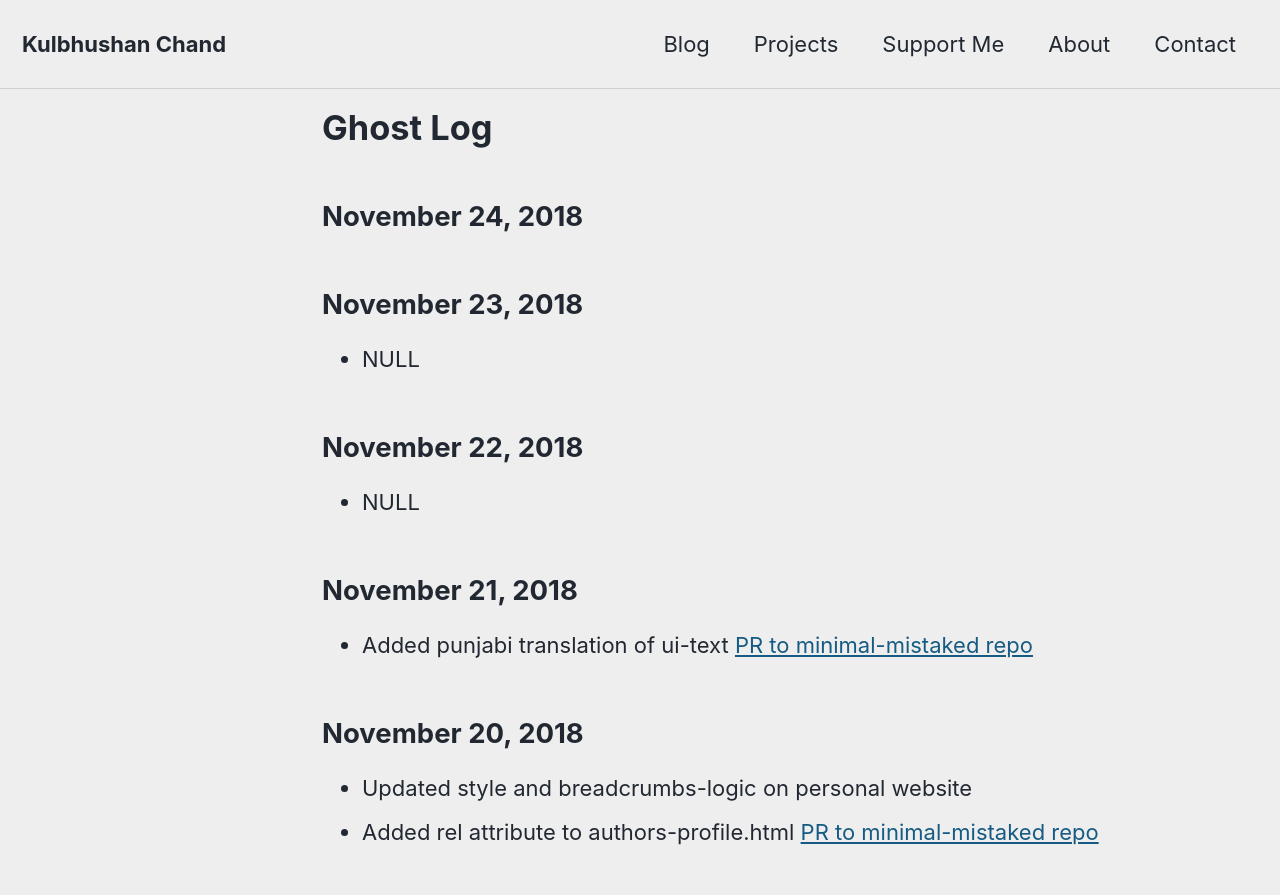
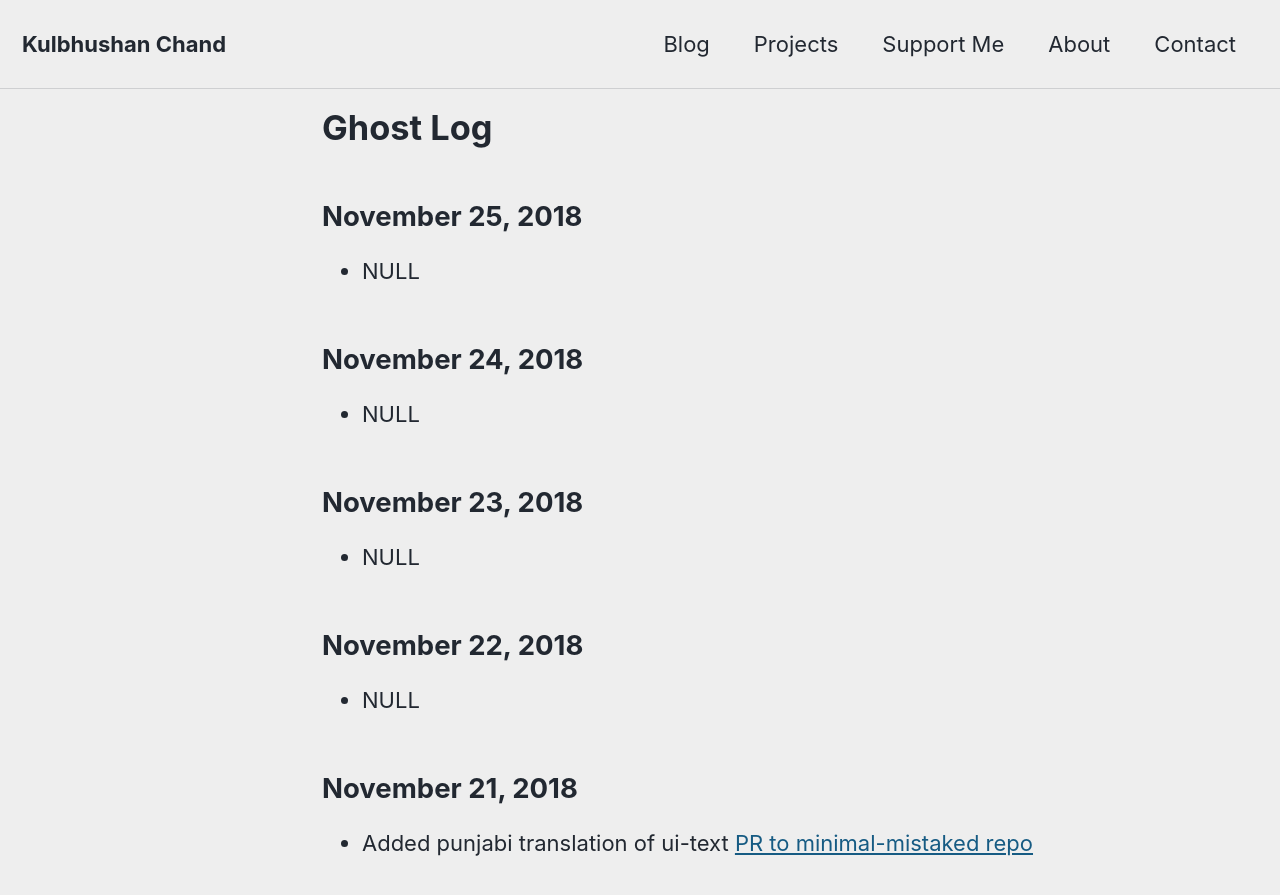
Before and after one commit to kulbhushanchand/kulbhushanchand.github.io-v2, a Jekyll site: the page built from _pages/main/log.md, in a window 1280 px wide and 900 px high. Shown: the top 895 px of the window. Built offline with Jekyll 4.4.1, drawn with Linux system fonts in a browser that asks for light colours; cached includes are drawn as plain includes.

Commit message:
Update log.md

```diff
--- a/_pages/main/log.md
+++ b/_pages/main/log.md
@@ -17,8 +17,11 @@ toc: false
 
 {% assign dateFormat = '%B %d, %Y' %}
 
+## {{ "2018-11-25" | date: dateFormat }}
+- NULL
+
 ## {{ "2018-11-24" | date: dateFormat }}
-
+- NULL
 
 ## {{ "2018-11-23" | date: dateFormat }}
 - NULL
```
